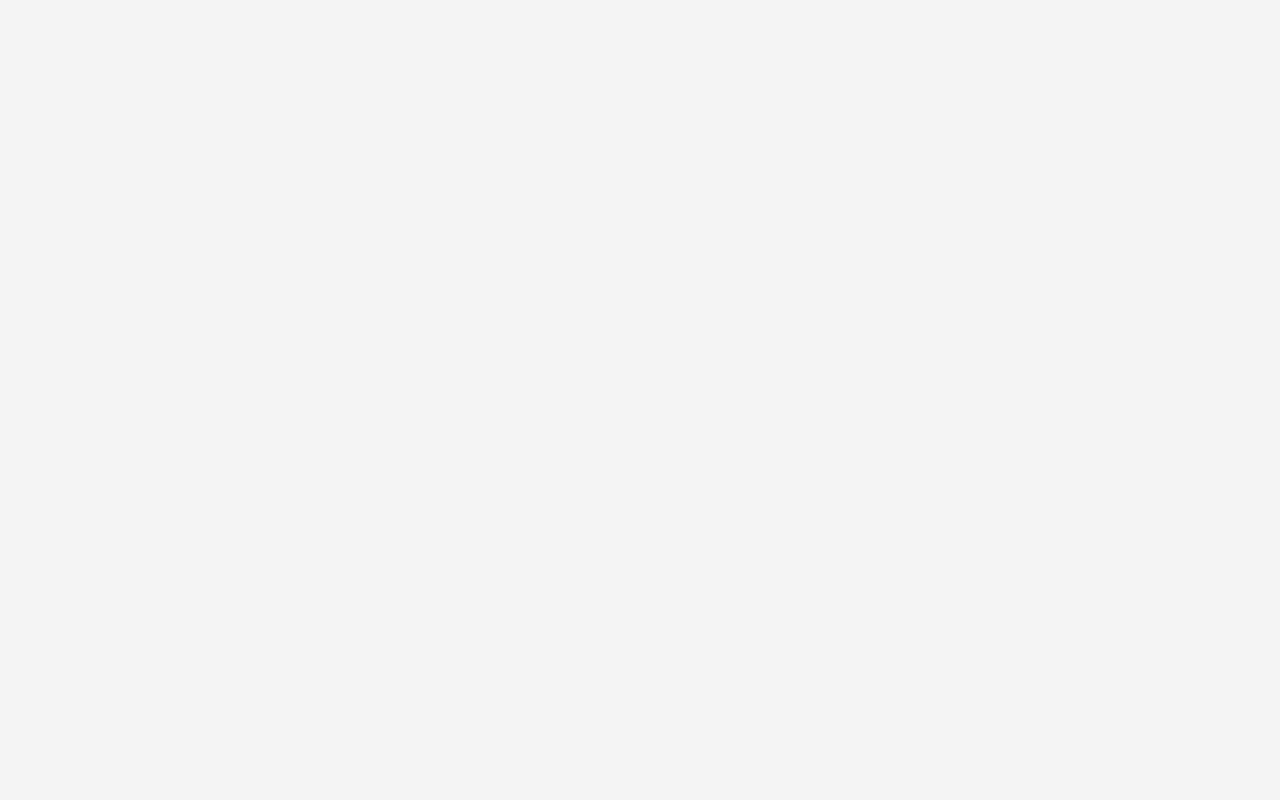
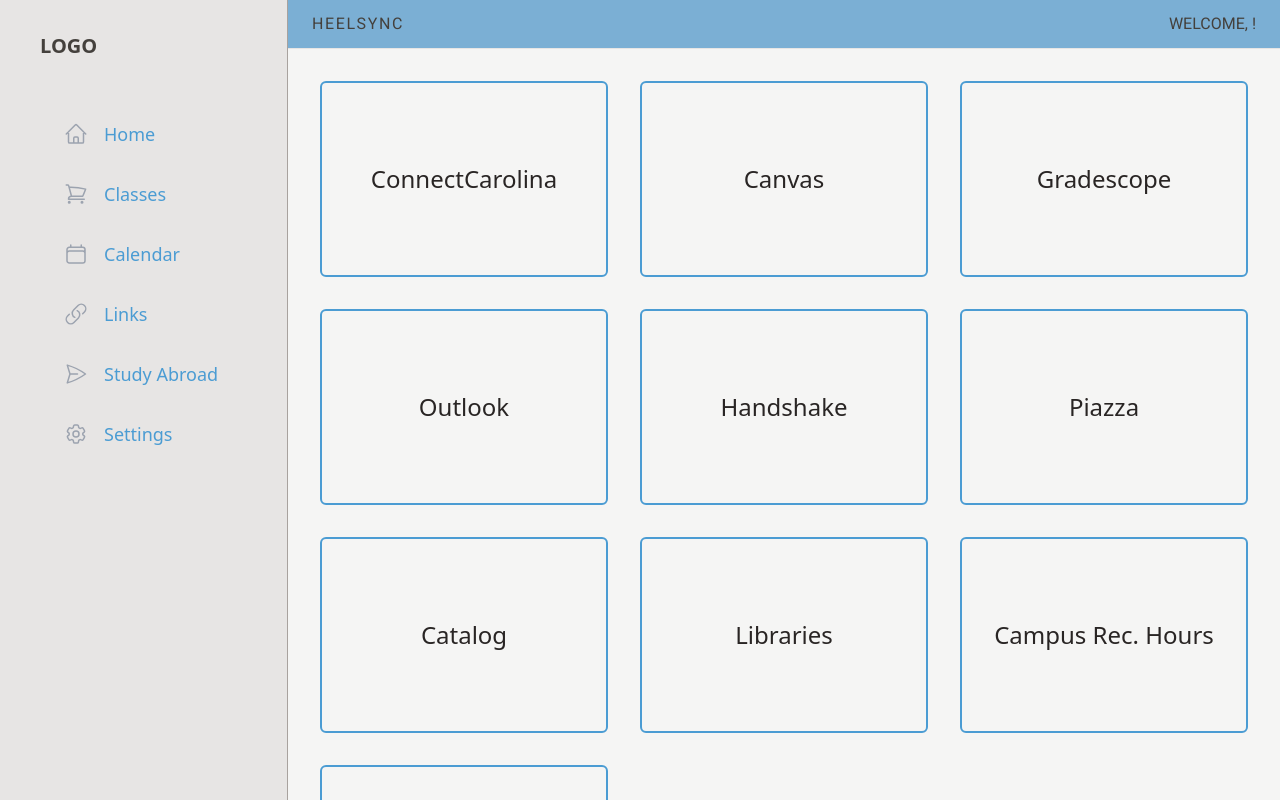
Before and after one commit to HeelSync/fullstack, a React (Vite) app: page /links in a window 1280 px wide. Before the commit this address had no page. Built offline with nearby package versions, Linux system fonts and the light colour scheme.

Commit message:
New Links Page!

```diff
--- a/src/App.jsx
+++ b/src/App.jsx
@@ -9,7 +9,7 @@
 import ClassRegistration from './pages/ClassRegistration';
 import StudyAbroadPlanner from './pages/StudyAbroadPlanner';
 import Settings from "./pages/Settings";
-
+import Links from "./pages/Links";
 
 
 function App() {
@@ -23,8 +23,10 @@
             <Route path="dashboard" element={<Dashboard />}/>
             <Route path="calendar" element={<Calendar />}/>
             <Route path="registration" element={<ClassRegistration />}/>
+            <Route path="links" element={<Links />}/>
             <Route path="studyabroadplanner" element={<StudyAbroadPlanner />}/>
             <Route path="settings" element={<Settings />} />
+
           </Route>
         </Routes>
     </BrowserRouter>
--- a/src/index.css
+++ b/src/index.css
@@ -49,3 +49,7 @@
     background-position: 0% 50%, 50% 50%, 100% 100%;
   }
 }
+
+.navLink {
+  @apply flex items-center gap-4 text-carolina-blue text-lg font-medium py-3 px-6 transition-colors duration-300 hover:text-blue-600 hover:bg-gray-50 active:text-gray-800 active:bg-gray-50 rounded-sm
+}
--- a/src/pages/Dashboard.jsx
+++ b/src/pages/Dashboard.jsx
@@ -1,13 +1,44 @@
 import { useReducer, useState } from "react";
+import { useDispatch, useSelector } from "react-redux";
+import { addClassTime, addClassName, removeClass } from "../state/classSlice";
 import ramses from "../assets/ramsesHead-removebg-preview.png";
 
-const starterSchedule = [
-    ""
-]
 
 const days = ["Sunday", "Monday", "Tuesday", "Wednesday", "Thursday", "Friday", "Saturday"]
 function Dashboard() {
-    const [times, setTimes] = useState()
+    const dispatch = useDispatch();
+    const classTimes = useSelector(store => store.classes.classTimes);
+    const classNames = useSelector(store => store.classes.classNames);
+
+    const [selectedClassTime, setSelectedClassTime] = useState("");
+    const [selectedClassName, setSelectedClassName] = useState("");
+
+
+    function handleAddClassTime() {
+        if (selectedClassTime === "" && selectedClassName === "") return;
+        const classtime = selectedClassTime;
+        dispatch(addClassTime(classtime));
+        setSelectedClassTime("");
+    }
+    function handleAddClassName() {
+        if (selectedClassName === "" && selectedClassTime === "") return;
+        const classname = selectedClassName;
+        dispatch(addClassName(classname));
+        setSelectedClassName("");
+    }
+
+    function handleAddClass() {
+        if (selectedClassName !== "" && selectedClassTime !== "") {
+            dispatch(addClassName(selectedClassName));
+            dispatch(addClassTime(selectedClassTime));
+            setSelectedClassTime("");
+            setSelectedClassName("");
+        }
+    }
+
+    function handleDeleteClass(index) {
+        dispatch(removeClass(index));
+    }
     return (
         <>
             <div>
@@ -18,6 +49,21 @@
             </div>
             <div>
                 <span>Todays date</span>
+                <form onSubmit={e => {
+                    e.preventDefault();
+                    handleAddClass();
+                }}>
+                    <input type="text" placeholder="class name" value={selectedClassName} onChange={e => setSelectedClassName(e.target.value)} />
+                    <input type="text" placeholder="class time" value={selectedClassTime} onChange={e => setSelectedClassTime(e.target.value)} />
+                    <button type="submit">Add</button>
+                </form>
+
+                <ul>
+                    {classTimes.map((time, index) => (
+                    <li key={index}>{classNames[index]} at {time}
+                    <button className="px-10" onClick={() => handleDeleteClass(index)}>Delete</button>
+                    </li>))}
+                </ul>
             </div>
         </>
     )
--- /dev/null
+++ b/src/pages/Links.jsx
@@ -0,0 +1,19 @@
+import LinkButton from "../ui/LinkButton"
+function Links() {
+    return (
+        <div className="grid grid-cols-3 gap-8 p-8">
+            <LinkButton to="https://connectcarolina.unc.edu">ConnectCarolina</LinkButton>
+            <LinkButton to="https://edtech.unc.edu/service/canvas/">Canvas</LinkButton>
+            <LinkButton to="https://www.gradescope.com">Gradescope</LinkButton>
+            <LinkButton to="https://outlook.office.com/mail/">Outlook</LinkButton>
+            <LinkButton to="https://app.joinhandshake.com/explore">Handshake</LinkButton>
+            <LinkButton to="https://piazza.com/careers/dashboard#/my_profile">Piazza</LinkButton>
+            <LinkButton to="https://catalog.unc.edu">Catalog</LinkButton>
+            <LinkButton to="https://library.unc.edu">Libraries</LinkButton>
+            <LinkButton to="https://campusrec.unc.edu/facilities/hours/">Campus Rec. Hours</LinkButton>
+            <LinkButton to="https://dining.unc.edu/menu-hours/">Dining Halls</LinkButton>
+        </div>
+    )
+}
+
+export default Links
--- a/src/state/classSlice.js
+++ b/src/state/classSlice.js
@@ -13,22 +13,22 @@
         addClassTime(state, action) {
             state.classTimes.push(action.payload);
         },
-        removeClassTime(state, action) {
-            const index = action.payload;
-            state.classNames = state.classTimes.filter(name => name !== index);
-        },
+
         // Reducer to add a new class name
         addClassName(state, action) {
             state.classNames.push(action.payload);
         },
-        removeClassName(state, action) {
+        removeClass(state, action) {
             const index = action.payload;
-            state.classNames = state.classNames.filter(name => name !== index);
+           // state.classNames = state.classNames.filter(name => name !== index);
+            //state.classTimes = state.classTimes.filter(name => name !== index);
+            state.classTimes.splice(index, 1);
+            state.classNames.splice(index, 1);
         }
 
     },
 });
-export const {addClassTime, addClassName, removeClassTime, removeClassName} = classesSlice.actions;
+export const { addClassTime, addClassName, removeClass } = classesSlice.actions;
 export default classesSlice.reducer;
 
 // crashout tuesday august 20 2024
--- a/src/state/store.js
+++ b/src/state/store.js
@@ -1,9 +1,9 @@
-import classReducer from "./classSlice"
+import classesReducer from "./classSlice"
 import { configureStore } from "@reduxjs/toolkit"
 
 const store = configureStore({
     reducer: {
-        class: classReducer
+        classes: classesReducer
     }
 })
 
--- a/src/ui/Header.jsx
+++ b/src/ui/Header.jsx
@@ -1,10 +1,12 @@
+import { useState } from "react";
 import { Link } from "react-router-dom";
 function Header() {
+    const [username, setUsername] = useState("")
     return (
         <header className="flex items-center justify-between bg-carolina-tarheelblue uppercase px-4 py-3 border-b
          border-stone-200 sm:px-6 font-pizza">
             <Link to="/" className="tracking-widest">HeelSync</Link>
-
+            <p>Welcome, {username}!</p>
         </header>
 
 
--- a/src/ui/LinkButton.jsx
+++ b/src/ui/LinkButton.jsx
@@ -6,8 +6,8 @@
     if(to==='-1') return <button className="text-sm text-blue-500
       hover:text-blue-600 hover:underline" onClick={() => navigate(-1)}>{children}</button>
     return (
-        <Link to={to} className="text-sm text-blue-500
-      hover:text-blue-600 hover:underline">{children}</Link>
+        <Link target="_blank" to={to} className="text-2xl text-stone-800 text-center border-solid border-2 border-carolina-blue
+      py-20 rounded-md transition-all duration-250 ease-in-out hover:text-transparent"><span className=" inline-block">{children}</span></Link>
     )
 }
 
--- a/src/ui/MainNav.jsx
+++ b/src/ui/MainNav.jsx
@@ -1,5 +1,5 @@
 import { NavLink } from "react-router-dom"
-import {HiOutlineCog6Tooth, HiOutlineCalendar, HiOutlinePaperAirplane, HiOutlineShoppingCart, HiOutlineHome, } from "react-icons/hi2"
+import {HiOutlineCog6Tooth, HiOutlineCalendar, HiOutlinePaperAirplane, HiOutlineShoppingCart, HiOutlineHome, HiOutlineLink, } from "react-icons/hi2"
 function MainNav() {
     return (
         <ul className="flex flex-col gap-2">
@@ -21,6 +21,12 @@
             <span>Calendar</span>
             </NavLink></li>
 
+            <li><NavLink to="/links"
+            className="flex items-center gap-4 text-carolina-blue text-lg font-medium py-3 px-6 transition-colors duration-300 hover:text-blue-600 hover:bg-gray-50 active:text-gray-800 active:bg-gray-50 rounded-sm">
+            <HiOutlineLink className="w-6 h-6 text-gray-400 transition-colors duration-300 group-hover:text-brand-600 group-active:text-brand-600"/>
+            <span>Links</span>
+            </NavLink></li>
+
             <li><NavLink to="/studyabroadplanner"
             className="flex items-center gap-4 text-carolina-blue text-lg font-medium py-3 px-6 transition-colors duration-300 hover:text-blue-600 hover:bg-gray-50 active:text-gray-800 active:bg-gray-50 rounded-sm">
             <HiOutlinePaperAirplane className="w-6 h-6 text-gray-400 transition-colors duration-300 group-hover:text-brand-600 group-active:text-brand-600"/>
```
